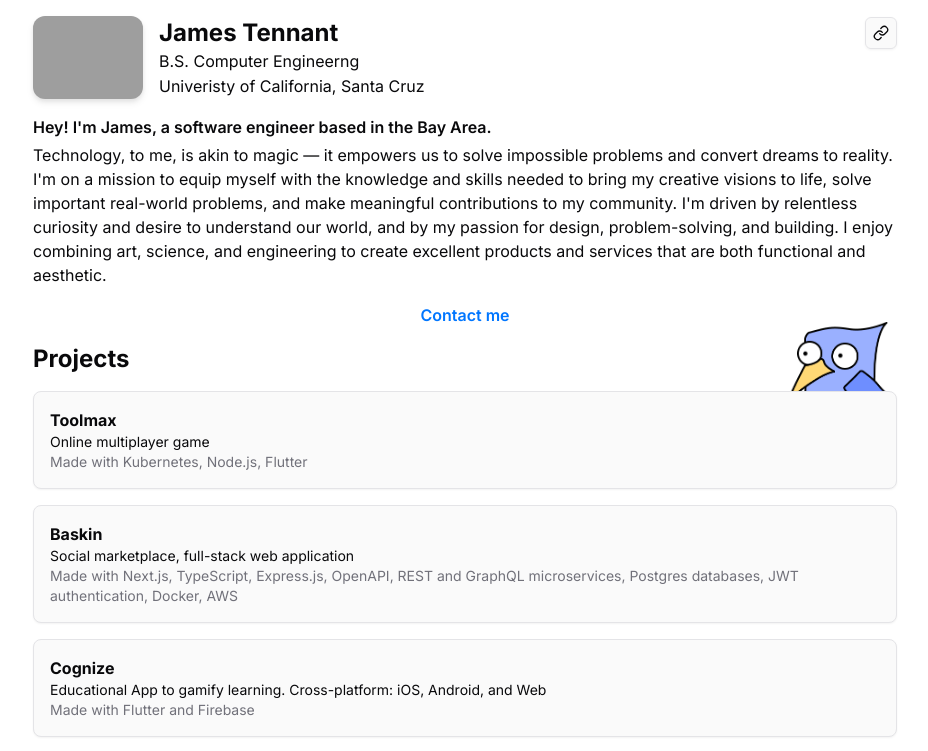
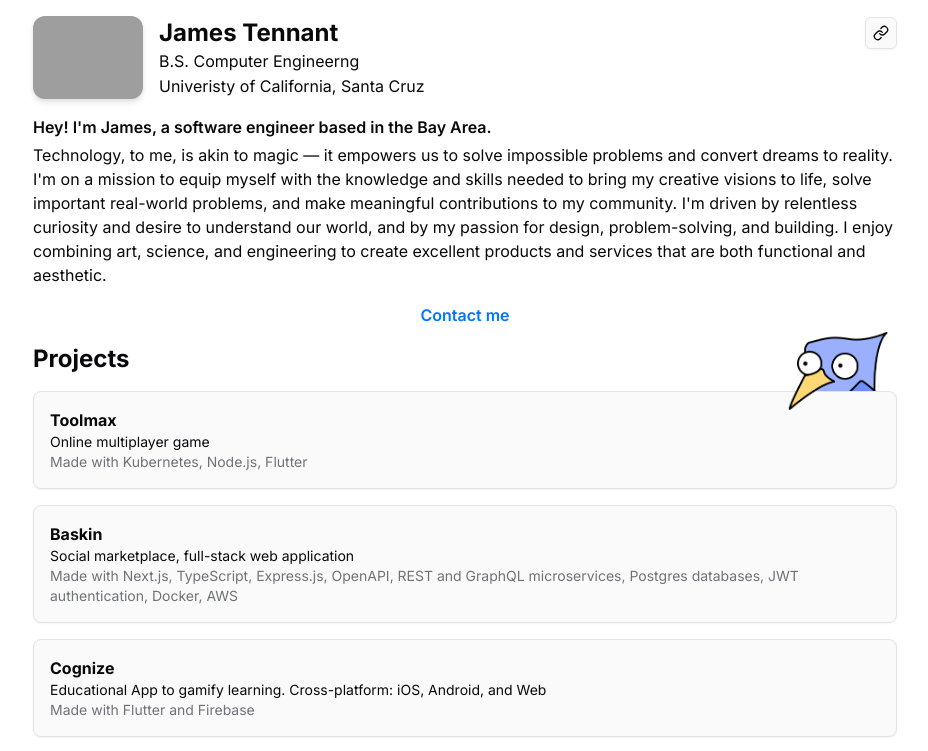
Before and after one commit to jorahty/spring-2024, a Next.js app: page / in a window 1280 px wide. Shown: the top 751 px of the page, without its empty margins (175-1103 px from the left). Built offline with nearby package versions, Linux system fonts and the light colour scheme; grey boxes are pictures that could not be loaded.

Commit message:
fix animated css

```diff
--- a/app/bird.tsx
+++ b/app/bird.tsx
@@ -44,7 +44,9 @@ export default function Bird() {
         className="absolute w-[100px] h-[100px] right-0 top-[-70px] z-10 hover:scale-110"
       />
       <div className="absolute w-[100px] h-[100px] right-0 top-[-70px]">
-        <div className={`transition-all duration-100 relative top-[${isHovered ? 40 : 10}px]`}>
+        <div
+          className={`transition-all duration-100 relative`}
+          style={{ top: isHovered ? 40 : 10 }}>
           <img src="/bird.png" />
           <img
             src="/eye.png"
@@ -58,7 +60,8 @@ export default function Bird() {
           />
           <img
             src="/beak.png"
-            className={`w-12 absolute top-[37px] left-[-10px] z-[${isHovered ? 0 : 1}]`}
+            className={`w-12 absolute top-[37px] left-[-10px]`}
+            style={{ zIndex: isHovered ? 0 : 1 }}
           />
         </div>
       </div>
```
